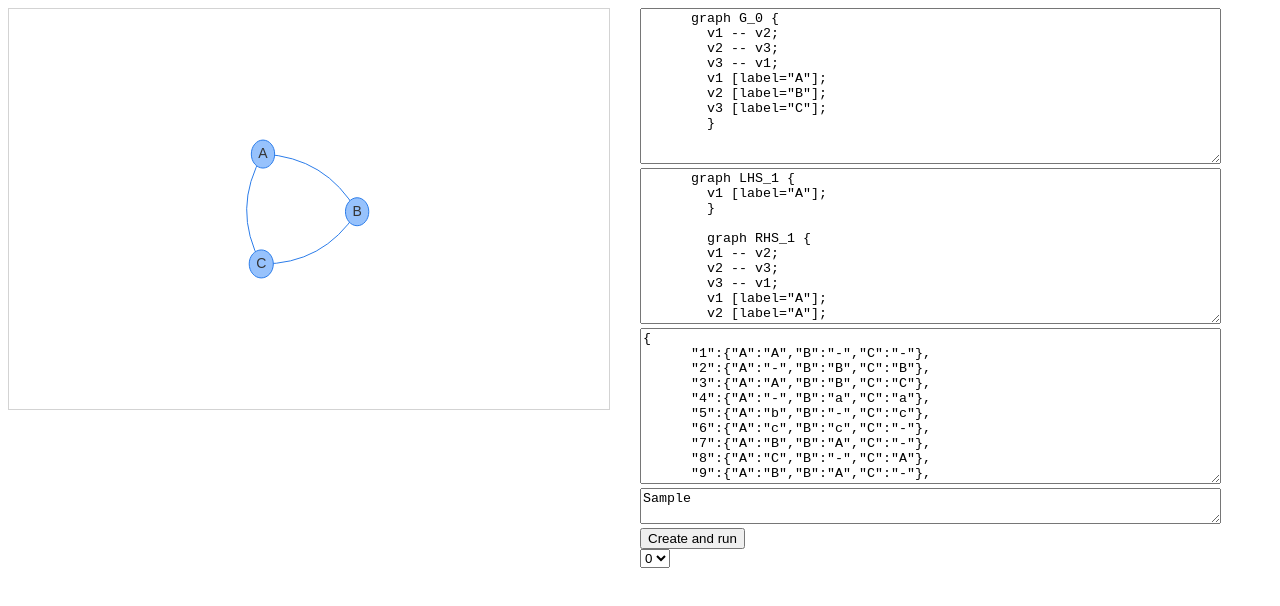
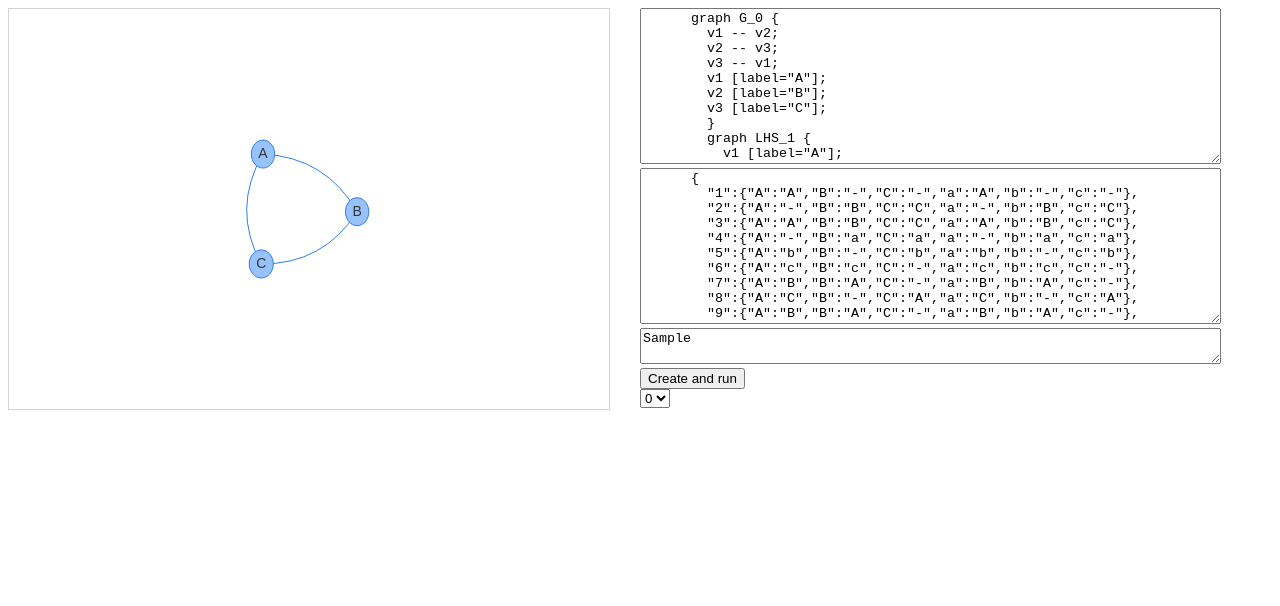
Before and after one commit to MCjasiux/Projekt_TiAG_2020, a plain HTML site: page index.html in a window 1280 px wide. Both pictures are taken after typing "Sample" into the empty fields and a click on the button "Create and run". Drawn offline with Linux system fonts and the light colour scheme.

Commit message:
Kolejna faza debugowania
Poprawiono błędy, i wykonano wstępne testy

```diff
--- a/index.html
+++ b/index.html
@@ -20,7 +20,7 @@
     <script src="js/Production.js"></script>
     <script src="js/Productions.js"></script>
     <script src="js/main.js"></script>
-    <textarea name="" id="textareaGraph" cols="70" rows="10" placeholder="Graph">
+    <textarea name="" id="textareaGraph" cols="70" rows="10" placeholder="Graph and Productions">
       graph G_0 {
         v1 -- v2;
         v2 -- v3;
@@ -29,8 +29,6 @@
         v2 [label="B"];
         v3 [label="C"];
         }
-    </textarea><br>
-    <textarea name="" id="textareaProductions" cols="70" rows="10" placeholder="Productions">
         graph LHS_1 {
           v1 [label="A"];
           }
@@ -176,19 +174,21 @@
           v2 [label="C"];
           }
     </textarea><br>
-    <textarea name="" id="textareaTransformations" cols="70" rows="10" placeholder="Transformations">{
-      "1":{"A":"A","B":"-","C":"-"},
-      "2":{"A":"-","B":"B","C":"B"},
-      "3":{"A":"A","B":"B","C":"C"},
-      "4":{"A":"-","B":"a","C":"a"},
-      "5":{"A":"b","B":"-","C":"c"},
-      "6":{"A":"c","B":"c","C":"-"},
-      "7":{"A":"B","B":"A","C":"-"},
-      "8":{"A":"C","B":"-","C":"A"},
-      "9":{"A":"B","B":"A","C":"-"},
-      "10":{"A":"-","B":"C","C":"B"},
-      "11":{"A":"C","B":"-","C":"A"},
-      "12":{"A":"-","B":"C","C":"B"}
+
+    <textarea name="" id="textareaTransformations" cols="70" rows="10" placeholder="Transformations">
+      {
+        "1":{"A":"A","B":"-","C":"-","a":"A","b":"-","c":"-"},
+        "2":{"A":"-","B":"B","C":"C","a":"-","b":"B","c":"C"},
+        "3":{"A":"A","B":"B","C":"C","a":"A","b":"B","c":"C"},
+        "4":{"A":"-","B":"a","C":"a","a":"-","b":"a","c":"a"},
+        "5":{"A":"b","B":"-","C":"b","a":"b","b":"-","c":"b"},
+        "6":{"A":"c","B":"c","C":"-","a":"c","b":"c","c":"-"},
+        "7":{"A":"B","B":"A","C":"-","a":"B","b":"A","c":"-"},
+        "8":{"A":"C","B":"-","C":"A","a":"C","b":"-","c":"A"},
+        "9":{"A":"B","B":"A","C":"-","a":"B","b":"A","c":"-"},
+        "10":{"A":"-","B":"C","C":"B","a":"-","b":"C","c":"B"},
+        "11":{"A":"C","B":"-","C":"A","a":"C","b":"-","c":"A"},
+        "12":{"A":"-","B":"C","C":"B","a":"-","b":"C","c":"B"}
        }</textarea>
     <textarea name="" id="textareaProductionSeries" cols="70" rows="2"
       placeholder="Select Productions: 1,2,3,4"></textarea>
--- a/js/Graph.js
+++ b/js/Graph.js
@@ -15,5 +15,10 @@ class Graph {
 
         return -1
     }
-
+    findById(id){
+        for(var i=0;i<this.nodes.length;i++){
+            if(this.nodes[i].id==id) return this.nodes[i]
+        }
+        return -1
+    }
 }
--- a/js/Production.js
+++ b/js/Production.js
@@ -59,7 +59,7 @@ class Production {
             //console.log(firstObject);
             //console.log(affectedEdges);
             //console.log(affectedNode);
-            var searchedLabel=this.transformation[affectedNode.label];
+            var searchedLabel=this.transformation[graph.findById(affectedNode).label];
             if(searchedLabel==firstObject.label){
                 graph.edges.push({from:firstObject.id,to:affectedNode});
             }else if(searchedLabel!="-"){
--- a/js/main.js
+++ b/js/main.js
@@ -1,15 +1,19 @@
 graphHistory = []
 let stats
 function create() {
+  graphHistory=[];
   var container = document.getElementById("mynetwork");
   var options = {};
-  var graph1 = new Graph(document.getElementById("textareaGraph").value);
+  var constructionString=document.getElementById("textareaGraph").value;
+  constructionString = constructionString.replaceAll("\n", "");
+  var graph1 = new Graph(constructionString.match(/G\_0.*?}/g)[0]);
   graphHistory.push(JSON.parse(JSON.stringify(graph1)))
-  var productions = new Productions(document.getElementById("textareaProductions").value, document.getElementById("textareaTransformations").value);
+  var productions = new Productions(document.getElementById("textareaGraph").value, document.getElementById("textareaTransformations").value);
   var network = new vis.Network(container, graph1, options);
   let series = document.getElementById("textareaProductionSeries").value.split(",")
   let sel = document.createElement("select")
   let panel = document.getElementById("controlPanel")
+  panel.innerHTML=""
   panel.appendChild(sel)
   option0 = document.createElement("option")
   option0.innerText = 0
```
Lines whose indentation alone changed are shown as unchanged.
